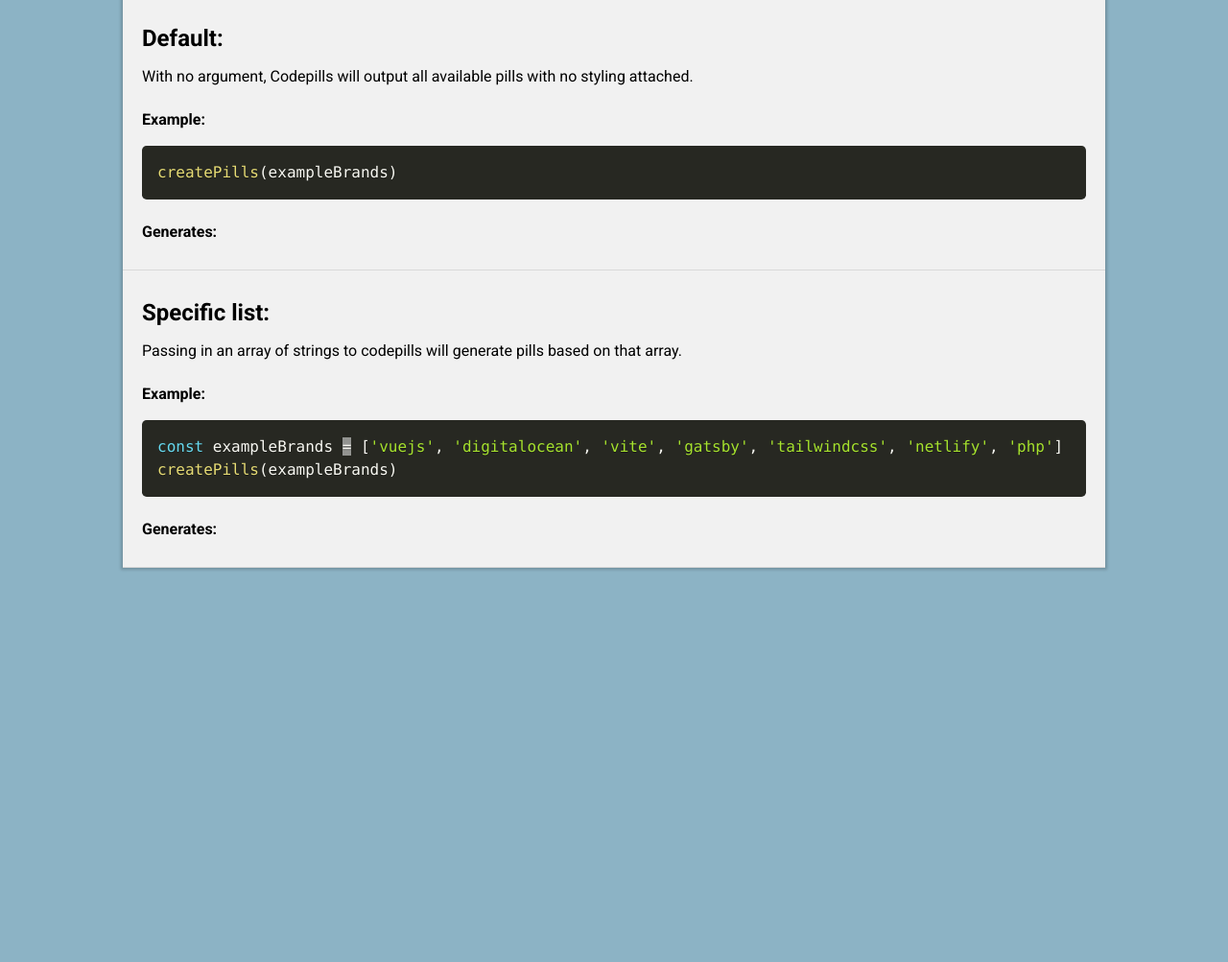
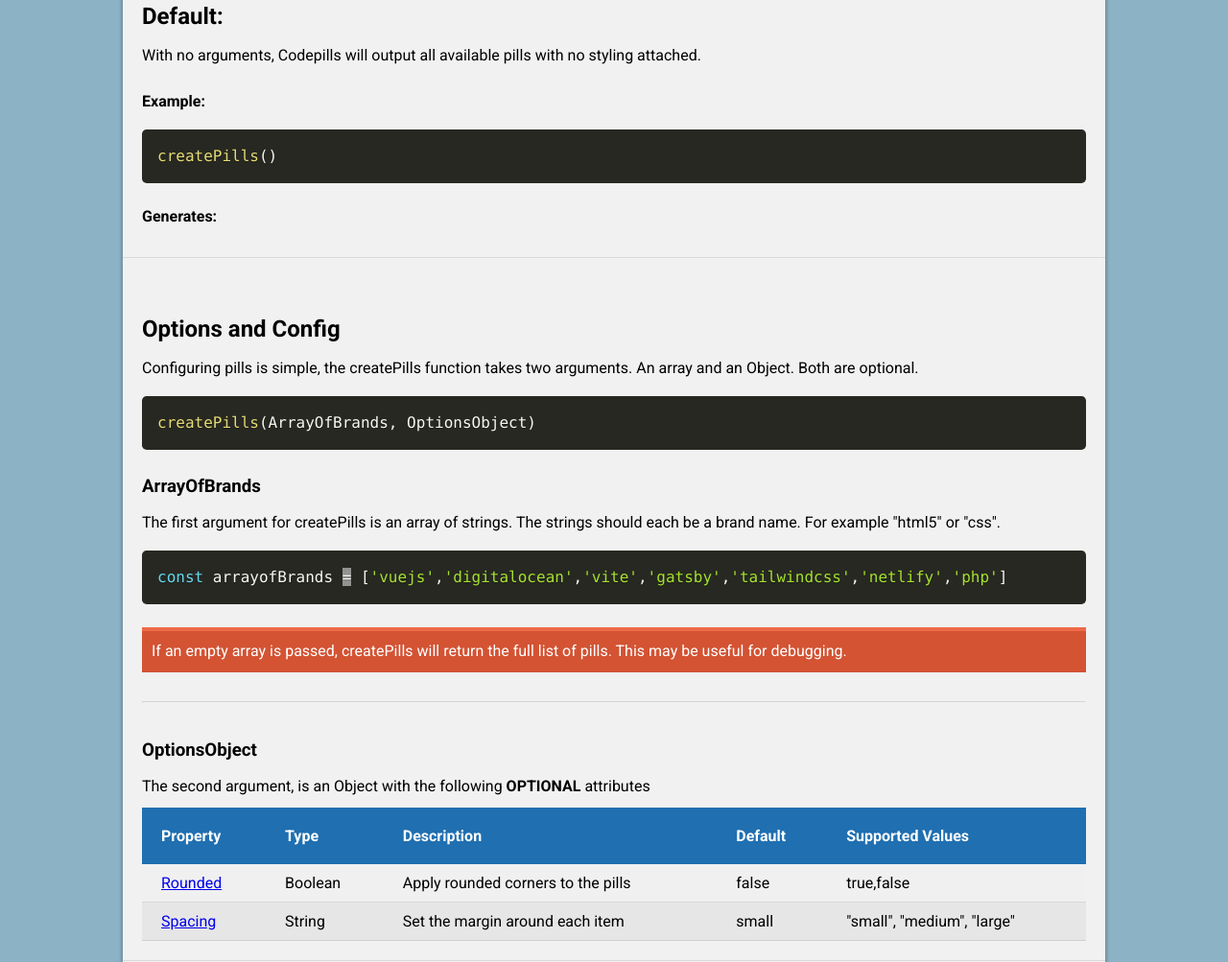
Before and after one commit to AllanOcelot/codepills, a website built with Vite: page src/index.html in a window 1280 px wide. Shown: the part 177-1180 px from the top of the page at 96% size. Before the commit the page ends 800 px from the top, so only its background shows below. Built offline with nearby package versions, Linux system fonts and the light colour scheme.

Commit message:
overhaul index.html with better examples, refactor main.ts to accept optional arguments

```diff
--- a/src/index.html
+++ b/src/index.html
@@ -39,6 +39,8 @@
 
     p {
       margin-bottom: 10px;
+      font-size: 1em;
+      line-height: 1.4em;
     }
 
     .page-wrap {
@@ -56,33 +58,142 @@
       flex-direction: column;
       padding: 10px 20px 20px 20px;
       border-bottom: 1px solid rgba(0,0,0,0.1);
+      margin-bottom: 30px;
+    }
+    section.intro {
+      margin-bottom: 0px;
+    }
+
+    section p.note {
+      display: flex;
+      background: #d35333;
+      font-weight: normal;
+      border-top: 4px solid #ee6a49;
+      color: #fff;
+      padding: 10px 10px;
+    }
+
+    section .divider {
+      margin: 20px 0 20px 0;
+      opacity: .3;
+    }
+
+    .configTable {
+
+    }
+    .configTable thead th {
+      background: #1f6fb1;
+      padding: 20px;
+      border: none;
+      color: #fff;
+      text-align: left;
+    }
+    .configTable tbody tr {
+      background: #e6e6e6;
+    }
+    .configTable tbody tr:nth-child(odd) {
+      background: #f0f0f0;
+    }
+    .configTable tbody td {
+      padding: 10px 20px;
+      text-align: left;
+      border-bottom: 1px solid rgb(0,0,0,0.1);
     }
   </style>
 </head>
   <body>
     <div class="page-wrap">
-      <section clas="intro" aria-labelledby="pageTitle">
+      <section class="intro" aria-labelledby="pageTitle">
         <h1 id="pageTitle">CodePills:</h1>
         <p>A super simple way of displaying web dev related tech in pill form. <br> I made this for a project I'm working on, and thought it might be useful to others. Please feel free to contribute or raise any issues.</p>
       </section>
 
       <section arira-labelledby="exampleDefaultTitle">
         <h2 id="exampleDefaultTitle">Default:</h2>
-        <p>With no argument, Codepills will output all available pills with no styling attached.</p>
+        <p>With no arguments, Codepills will output all available pills with no styling attached.</p>
         <p><b>Example:</b></p>
-        <pre aria-label="Code example: An example of calling CreatePills function"><code class="lang-js">createPills(exampleBrands)</code></pre>
+        <pre aria-label="Code example: An example of calling CreatePills function"><code class="lang-js">createPills()</code></pre>
           <p><b>Generates:</b></p>
         <div id="example1"></div>
       </section>
 
-      <section>
-        <h2>Specific list:</h2>
-        <p>Passing in an array of strings to codepills will generate pills based on that array.</p>
+
+      <section aria-labelledby="optionsTitle">
+        <h2 id="optionsTitle">Options and Config</h2>
+        <p>Configuring pills is simple, the createPills function takes two arguments. An array and an Object. Both are optional.</p>
+        <pre aria-label="basic usage example of pills"><code class="lang-js">createPills(ArrayOfBrands, OptionsObject)</code></pre>
+        <h3>ArrayOfBrands</h3>
+        <p>
+          The first argument for createPills is an array of strings. The strings should each be a brand name. For example "html5" or "css". <br>
+        </p>
+        <pre><code class="lang-js">const arrayofBrands = ['vuejs','digitalocean','vite','gatsby','tailwindcss','netlify','php']</code></pre>
+        <p class="note">If an empty array is passed, createPills will return the full list of pills. This may be useful for debugging.</p>
+        <hr class="divider">
+        <h3>OptionsObject</h3>
+        <p>The second argument, is an Object with the following <b>OPTIONAL</b> attributes</p>
+        <table class="configTable" cellspacing="0">
+          <thead>
+            <tr>
+              <th>Property</td>
+              <th>Type</td>
+              <th>Description</td>
+              <th>Default</th>
+              <th>Supported Values</td>
+            </tr>
+          </thead>
+          <tbody>
+            <tr>
+              <td><a href="#exampleRoundedTitle" title="jump to rounded">Rounded</a></td>
+              <td>Boolean</td>
+              <td>Apply rounded corners to the pills</td>
+              <td>false</td>
+              <td>true,false</td>
+            </tr>
+            <tr>
+              <td><a href="#exampleSpacingTitle" title="jump to spacing">Spacing</a></td>
+              <td>String</td>
+              <td>Set the margin around each item</td>
+              <td>small</td>
+              <td>"small", "medium", "large"</td>
+            </tr>
+          </tbody>
+        </table>
+      </section>
+
+
+      <section arira-labelledby="exampleSpecificTitle">
+        <h2 id="exampleSpecificTitle">Specific list:</h2>
+        <p>Passing in an array of strings to Codepills will generate pills based on that array.</p>
         <p><b>Example:</b></p>
         <pre><code class="lang-js">const exampleBrands = ['vuejs', 'digitalocean', 'vite', 'gatsby', 'tailwindcss', 'netlify', 'php']
 createPills(exampleBrands)</code></pre>
           <p><b>Generates:</b></p>
         <div id="example2"></div>
+      </section>
+
+      <section arira-labelledby="exampleRoundedTitle">
+        <h2 id="exampleRoundedTitle">Rounded list:</h2>
+        <p>You may enable, rounding, by passing the second argument as true. Default is false.</p>
+        <p><b>Example:</b></p>
+        <pre><code class="lang-js">const exampleBrands = ['vuejs', 'digitalocean', 'vite', 'gatsby', 'tailwindcss', 'netlify', 'php']
+createPills(exampleBrands, true)</code></pre>
+          <p><b>Generates:</b></p>
+        <div id="example3"></div>
+      </section>
+
+      <section arira-labelledby="exampleSpacingTitle">
+        <h2 id="exampleSpacingTitle">Spacing Example:</h2>
+        <p>You may change spacing, by passing in the third argument. <br> Spacing may be:</p>
+        <ul>
+          <li>'Small'</li>
+          <li>'Medium'</li>
+          <li>'Large'</li>
+        </ul>
+        <p><b>Example:</b></p>
+        <pre><code class="lang-js">const exampleBrands = ['vuejs', 'digitalocean', 'vite', 'gatsby', 'tailwindcss', 'netlify', 'php']
+createPills(exampleBrands, true, 'large')</code></pre>
+          <p><b>Generates:</b></p>
+        <div id="example4"></div>
       </section>
     </div>
 
@@ -97,8 +208,14 @@ createPills(exampleBrands)</code></pre>
     // providing a function to quickly allow people to populate elements via js rather than manually typing out our classes
     document.getElementById('example1').append(createPills())
 
-    // rounded corner
+    // specific list
     document.getElementById('example2').append(createPills(exampleBrands))
+
+    // rounded pills
+    document.getElementById('example3').append(createPills(exampleBrands, { rounded: true }))
+
+    // spacing example
+    document.getElementById('example4').append(createPills(exampleBrands, { spacing: 'large' }))
 
   </script>
 </html>
```
Also changed, not shown: src/main.ts (+42 -35 lines).
